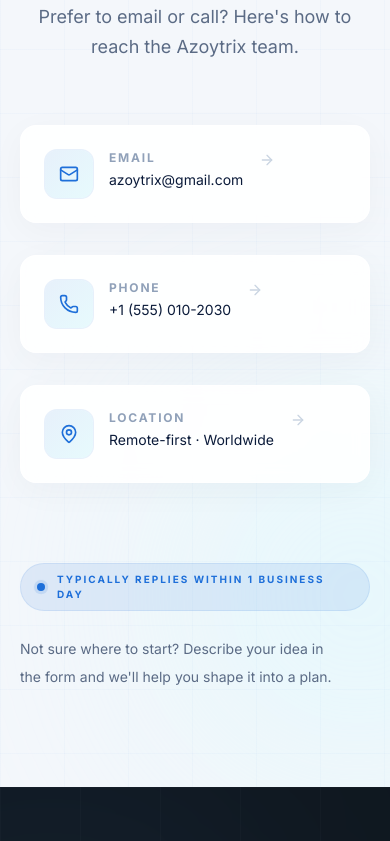
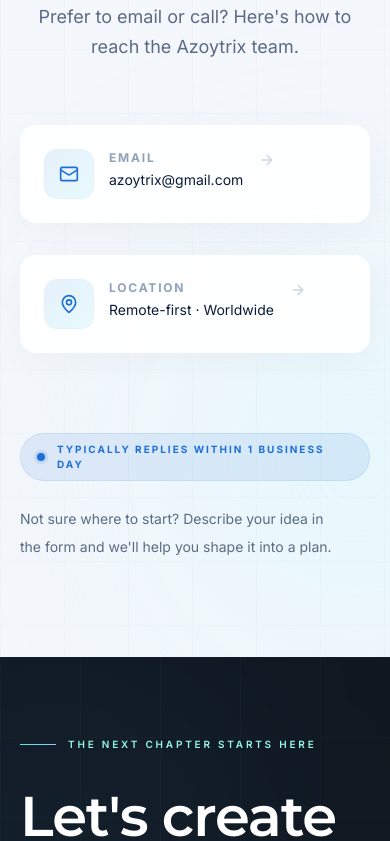
Before and after one commit to azoytrix/Azoytrix, a Next.js app in the folder frontend/: page /contact in a window 390 px wide. Shown: the part 1740-2581 px from the top of the page. Built offline with nearby package versions, Linux system fonts and the light colour scheme.

Commit message:
phone (#8)

```diff
--- a/frontend/app/contact/page.tsx
+++ b/frontend/app/contact/page.tsx
@@ -1,5 +1,5 @@
 import Link from "next/link";
-import { Mail, Phone, MapPin, ArrowRight } from "lucide-react";
+import { Mail, MapPin, ArrowRight } from "lucide-react";
 import SectionHeading from "@/components/ui/SectionHeading";
 import Reveal from "@/components/ui/Reveal";
 import { ContactForm } from "@/components/contact/ContactForm";
@@ -85,11 +85,7 @@ export default function ContactPage() {
                   title: "Email",
                   subtitle: SITE.email,
                   href: `mailto:${SITE.email}`,
-                }, {
-                  icon: Phone,
-                  title: "Phone",
-                  subtitle: "+1 (555) 010-2030",
-                  href: "tel:+15550102030",
+
                 }, {
                   icon: MapPin,
                   title: "Location",
```
